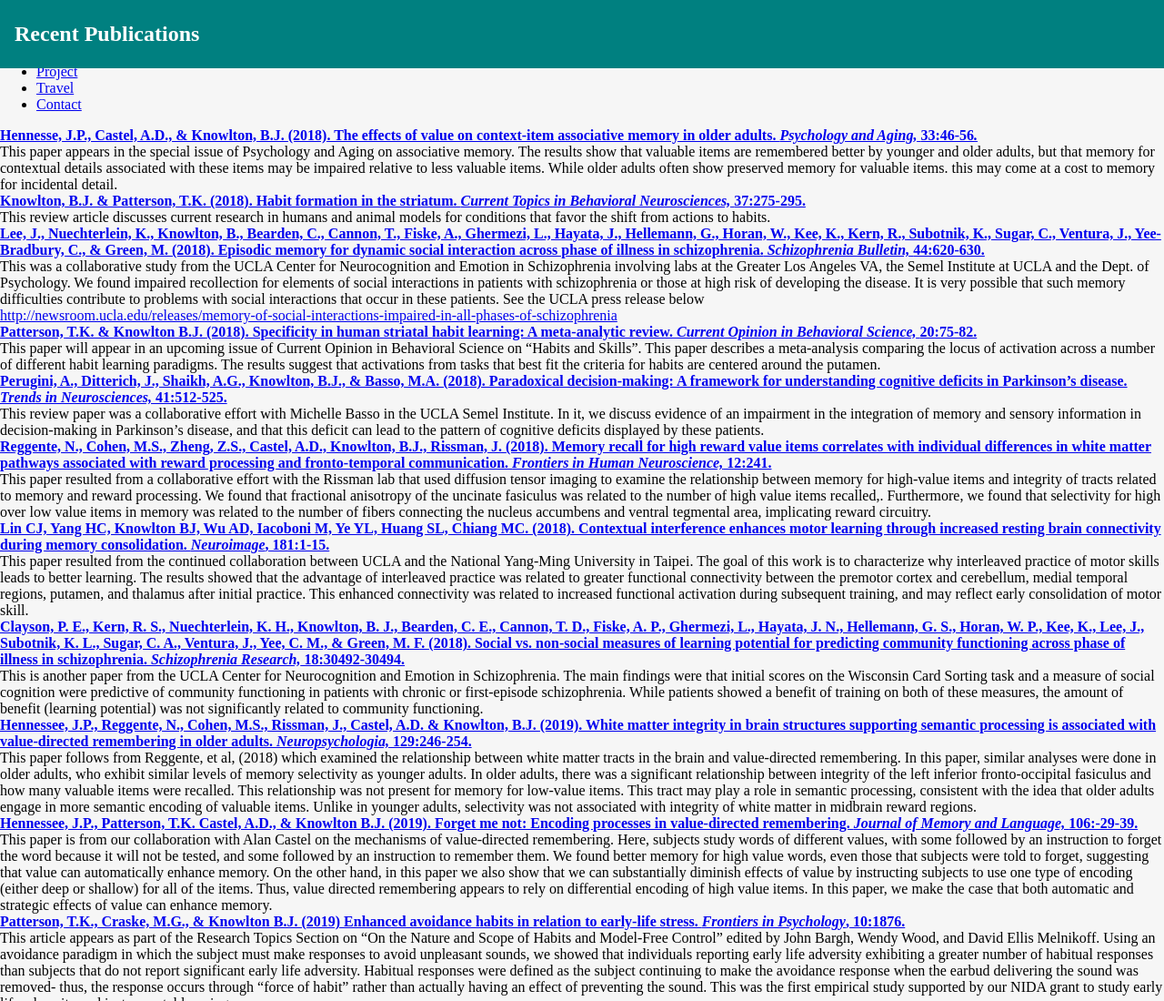
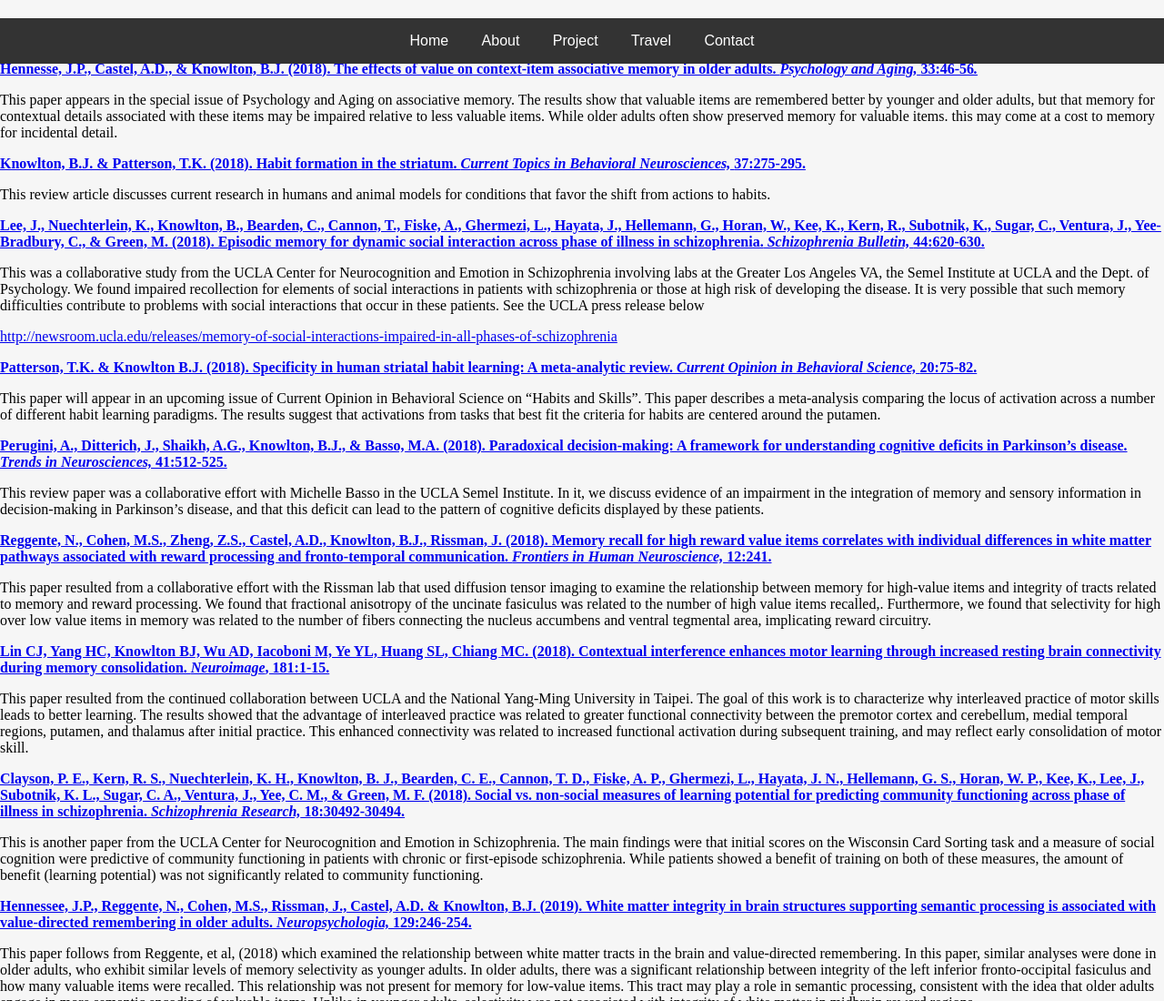
Before and after one commit to envimmlab/publications, a plain HTML site: page index.html in a window 1280 px wide. Shown: the top 1100 px of the page at 91% size. Drawn offline with Linux system fonts and the light colour scheme.

Commit message:
Update index.html

```diff
--- a/index.html
+++ b/index.html
@@ -1,51 +1,81 @@
 <!DOCTYPE html>
 <head>
-
-	<style>
- header {
-  position: fixed;
-  top: 0;
-  left: 0;
-  right: 0;
-
-  height: 75px;
-  padding: 1rem;
-  color: white;
-  background: teal;
-  font-weight: bold;
-  display: flex;
-  justify-content: space-between;
-  align-items: center;
-}
-
-h1, p {
-  margin: 0;
-}
-
-main {
-  padding: 1rem;
-  height: 100%;
-}
-
-body {
-  background: #EEEEEE;
-}
-
-body, html {
-  height: 200%;
-}
-
-* {
-  box-sizing: border-box;
-}
-    </style>
-
 </head>
 
 
 
 <body topmargin="0" bottommargin="0" leftmargin="0" rightmargin="0" style="background-color:#F6F6F6">
-    padding-top: 75px;
+
+    <style>
+    nav{
+    	font-size: 12pt;
+    	font-family: 'PT Sans', Arial, Sans-serif;
+    	position: relative;
+    }
+    nav ul{
+    	padding: 0;
+    	margin: 0 auto;
+    	width: auto;
+    }
+    nav li{
+    }
+    nav a{
+    	line-height: 50px;
+      height: 50px;
+    }
+    nav li a{
+    	box-sizing: border-box;
+    	-moz-box-sizing: border-box;
+    	-webkit-box-sizing: border-box;
+    }
+    nav li:last-child a{
+    	border-right: 0;
+        }
+    nav a:hover, nav a:active{
+    }
+    nav a#pull{
+    	display: none;
+    }
+      html {
+      -webkit-touch-callout:none;
+      -webkit-user-select:none;
+      -webkit-tap-highlight-color:rgba(0, 0, 0, 0);
+      }
+
+      ul{
+        /*list-style-type: none;*/
+        margin: 0;
+        padding: 0;
+        background-color: #333;
+        text-align: center;
+      }
+      li{
+        /*position: relative;*/
+        display: inline-block;
+      }
+      li a{
+        color: #FFFFFF;
+        text-align: center;
+        padding: 14.5px 16px;
+        text-decoration: none;
+      }
+      li a:hover{
+        /*color: #597812;*/
+        color: #FFD400;
+        font-weight:normal;
+      }
+      .menu {
+       width: 5000px;
+       height: 50px;
+       text-align: center;
+       max-width: 100%;
+       background-position: center;
+       background-size: cover;
+       background-color: #333333;color: white;
+       position: absolute;z-index: 1;
+     }
+    </style>
+
     <div class="menu" >
       <nav class="clearfix">
         <ul class="clearfix">
```
